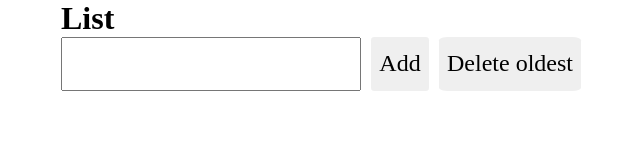
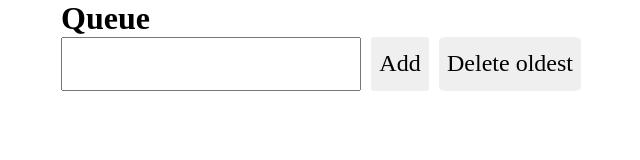
Before and after one commit to Olister-dev/homeworkJS1, a plain HTML site: page index.html in a window 1280 px wide. Shown: the full height of the page, 319-959 px from the left. Drawn offline with Linux system fonts and the light colour scheme.

Commit message:
change header

```diff
--- a/index.html
+++ b/index.html
@@ -10,7 +10,7 @@
   </head>
   <body>
     <header>
-      <h1>List</h1>
+      <h1>Queue</h1>
     </header>
     <section class="main">
       <form class="main__top">
```
